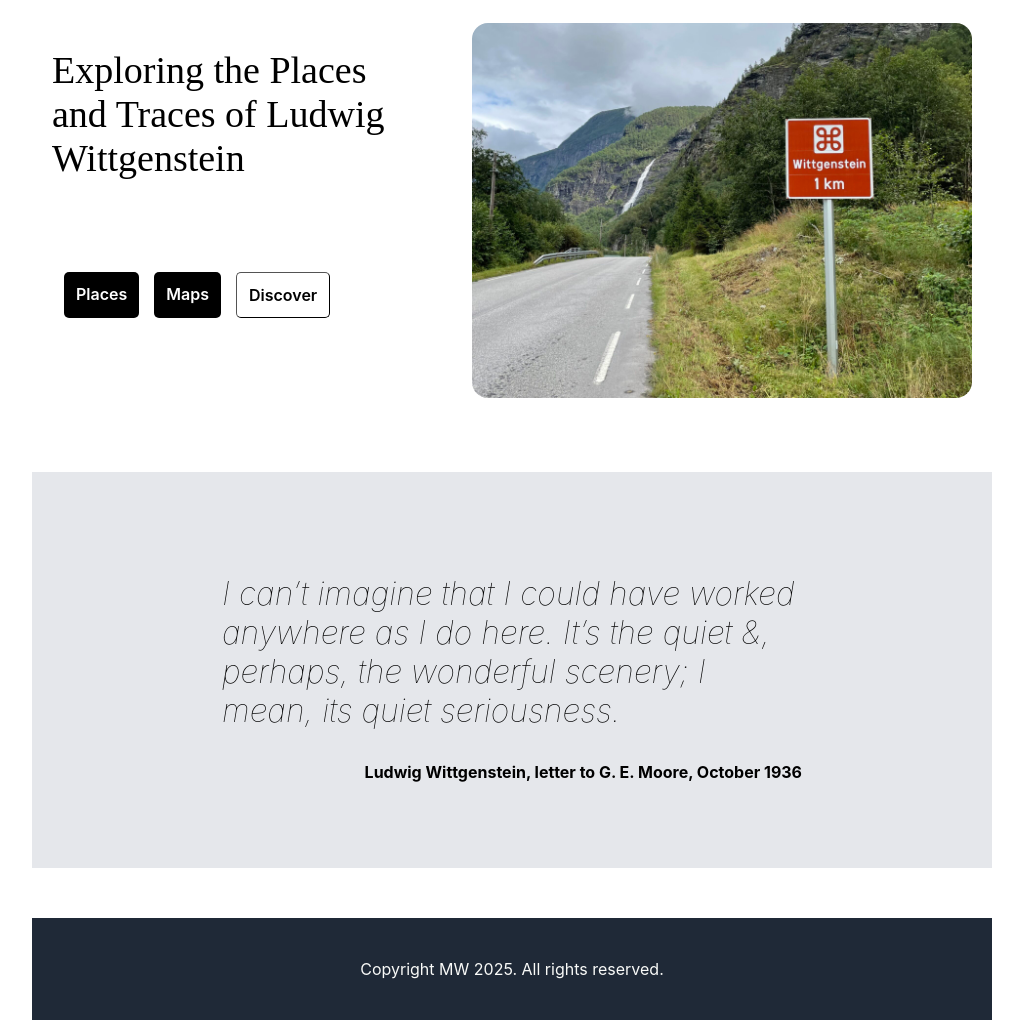
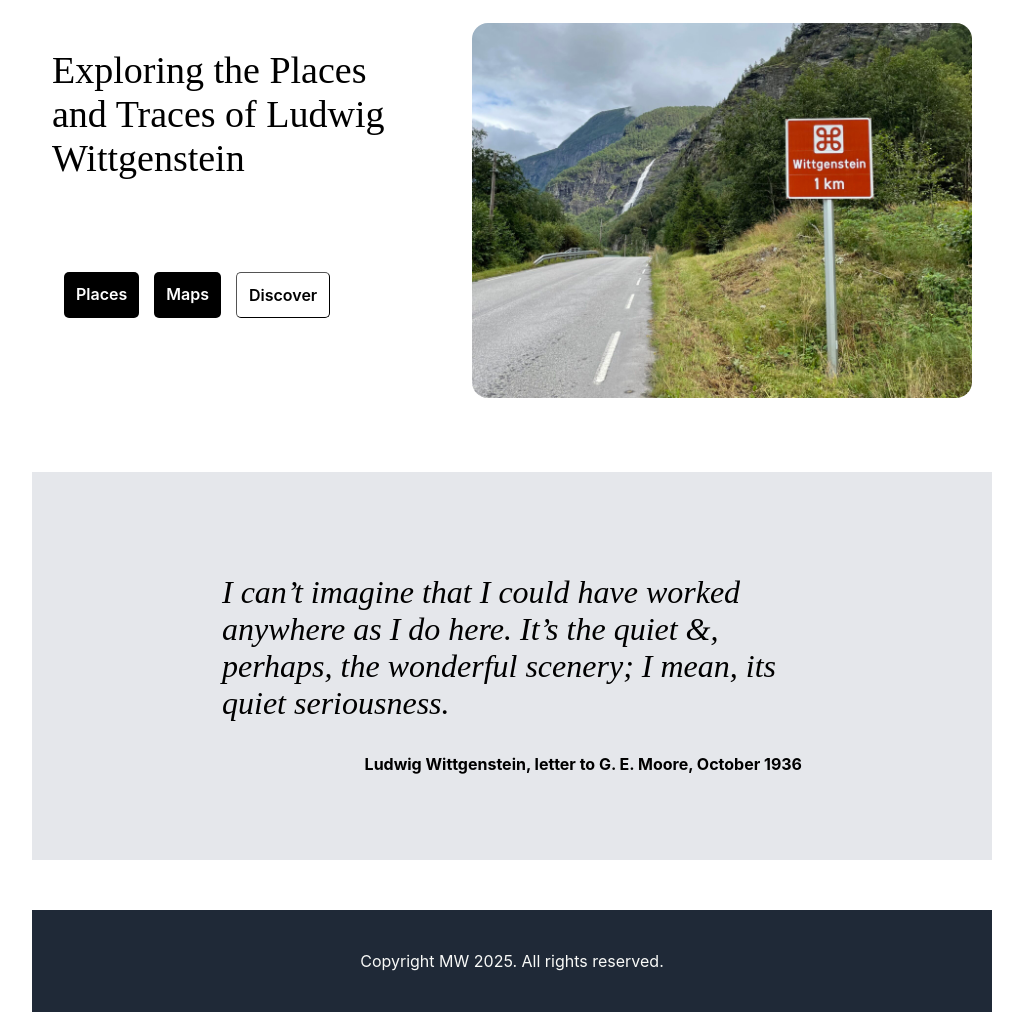
Before and after one commit to martinwallner/landing-page, a plain HTML site: page index.html in a window 1280 px wide. Shown: the part 155-1175 px from the top of the page, without its empty margins (128-1151 px from the left). Drawn offline with Linux system fonts and the light colour scheme.

Commit message:
Minor style improvements

```diff
--- a/style.css
+++ b/style.css
@@ -1,5 +1,5 @@
 html, body {
-    font-family: Inter, Roboto, sans-serif;
+    font-family: Inter, "System sans-serif", Roboto, sans-serif;
     /* margin: 0; */
     margin: 0 80px;
     /* padding: 0; */
@@ -52,7 +52,6 @@ html, body {
     padding: 20px;
     display: flex;
     margin-top: 70px;
-
 }
 
 
@@ -81,7 +80,7 @@ button, .buttons {
     font-size: 16px;
     font-weight: 600;
     padding: 12px;
-    font-family: Inter, Roboto, sans-serif;
+    font-family: Inter, "System sans-serif", Roboto, sans-serif;
     /* align-content: center; */
     margin-top: 40px;
 }
@@ -116,7 +115,7 @@ margin-right: 50px;
     font-style: italic;
     font-weight: lighter;
     font-size: 32px;
-    font-family: Inter, Roboto, sans-serif;
+    font-family: Cardo, "Times New Roman", "Times", serif !important;
     margin: 50px 0;
 }
 
@@ -125,4 +124,5 @@ margin-right: 50px;
     font-style: normal;
     font-size: 16px;
     font-weight: bold;
+    font-family: Inter, "System sans-serif", Roboto, sans-serif;
 }
```
